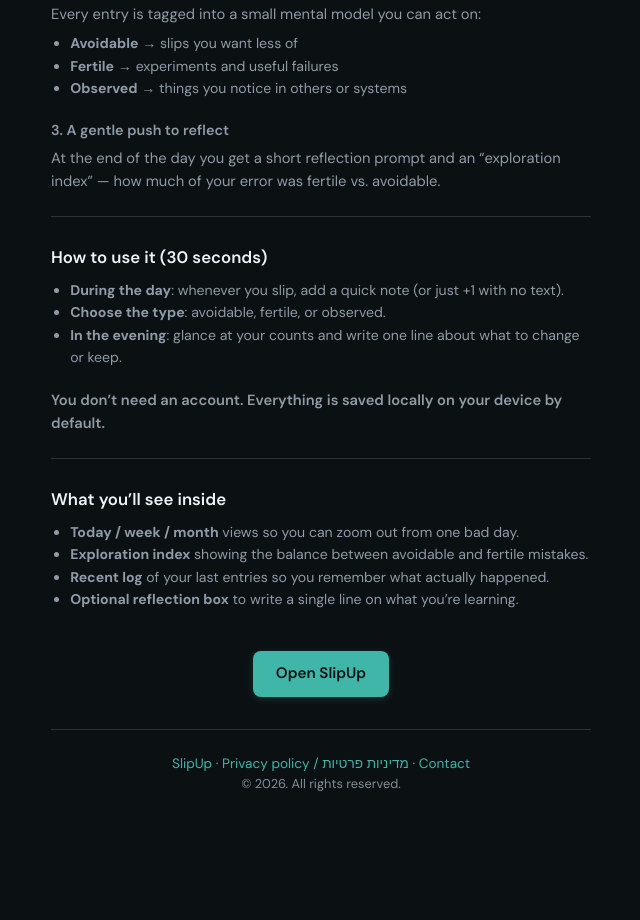
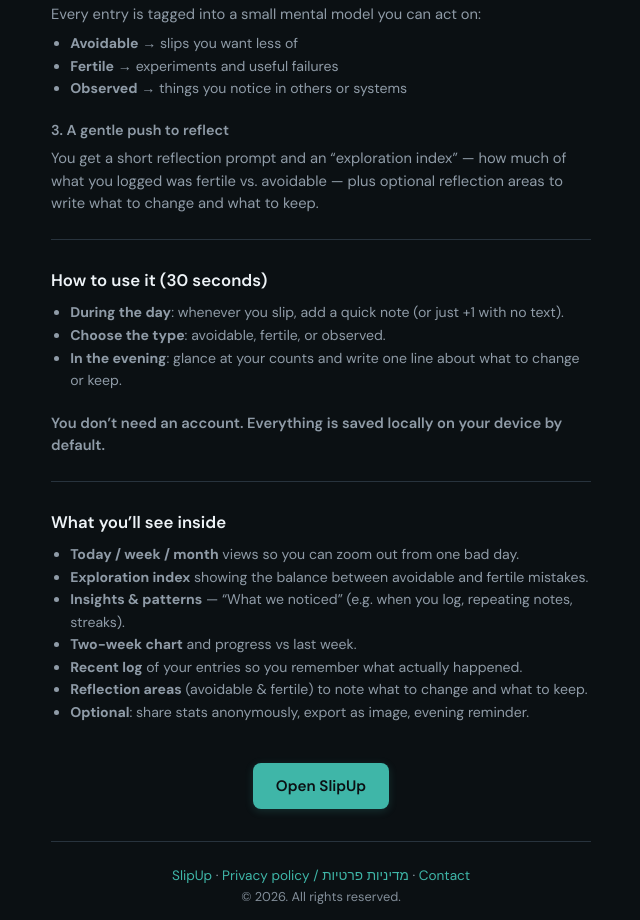
Before and after one commit to davidmusali87251/mybad, a plain HTML site: page landing.html in a window 1280 px wide. Shown: the part 592-1512 px from the top of the page, without its empty margins (319-959 px from the left). Before the commit the page ends 1434 px from the top, so only its background shows below. Drawn offline with Linux system fonts and the light colour scheme.

Commit message:
Add files via upload

```diff
--- a/landing.html
+++ b/landing.html
@@ -65,7 +65,7 @@
     </ul>
 
     <h3 class="landing-h3">3. A gentle push to reflect</h3>
-    <p>At the end of the day you get a short reflection prompt and an “exploration index” — how much of your error was fertile vs. avoidable.</p>
+    <p>You get a short reflection prompt and an “exploration index” — how much of what you logged was fertile vs. avoidable — plus optional reflection areas to write what to change and what to keep.</p>
 
     <div class="landing-divider"></div>
 
@@ -84,8 +84,11 @@
     <ul>
       <li><strong>Today / week / month</strong> views so you can zoom out from one bad day.</li>
       <li><strong>Exploration index</strong> showing the balance between avoidable and fertile mistakes.</li>
-      <li><strong>Recent log</strong> of your last entries so you remember what actually happened.</li>
-      <li><strong>Optional reflection box</strong> to write a single line on what you’re learning.</li>
+      <li><strong>Insights & patterns</strong> — “What we noticed” (e.g. when you log, repeating notes, streaks).</li>
+      <li><strong>Two-week chart</strong> and progress vs last week.</li>
+      <li><strong>Recent log</strong> of your entries so you remember what actually happened.</li>
+      <li><strong>Reflection areas</strong> (avoidable & fertile) to note what to change and what to keep.</li>
+      <li><strong>Optional</strong>: share stats anonymously, export as image, evening reminder.</li>
     </ul>
 
     <p style="margin-top: 1.25rem; text-align: center;"><a href="index.html" class="landing-cta">Open SlipUp</a></p>
```
Also changed, not shown: privacy.html (+2 -0 lines).
